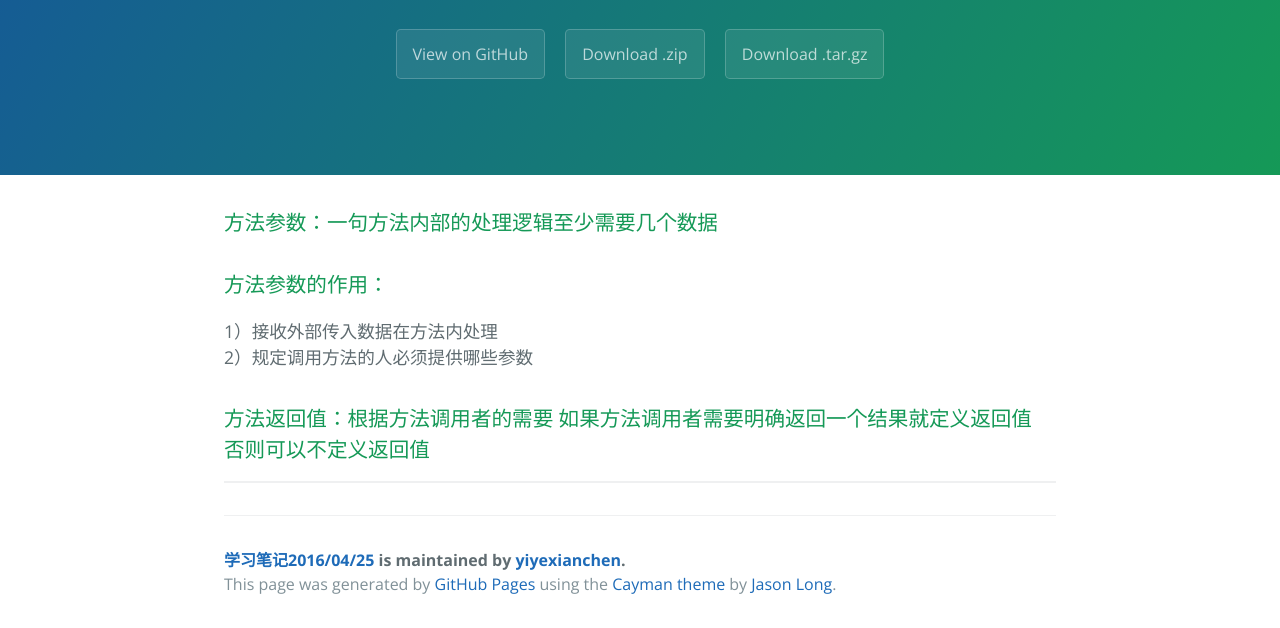
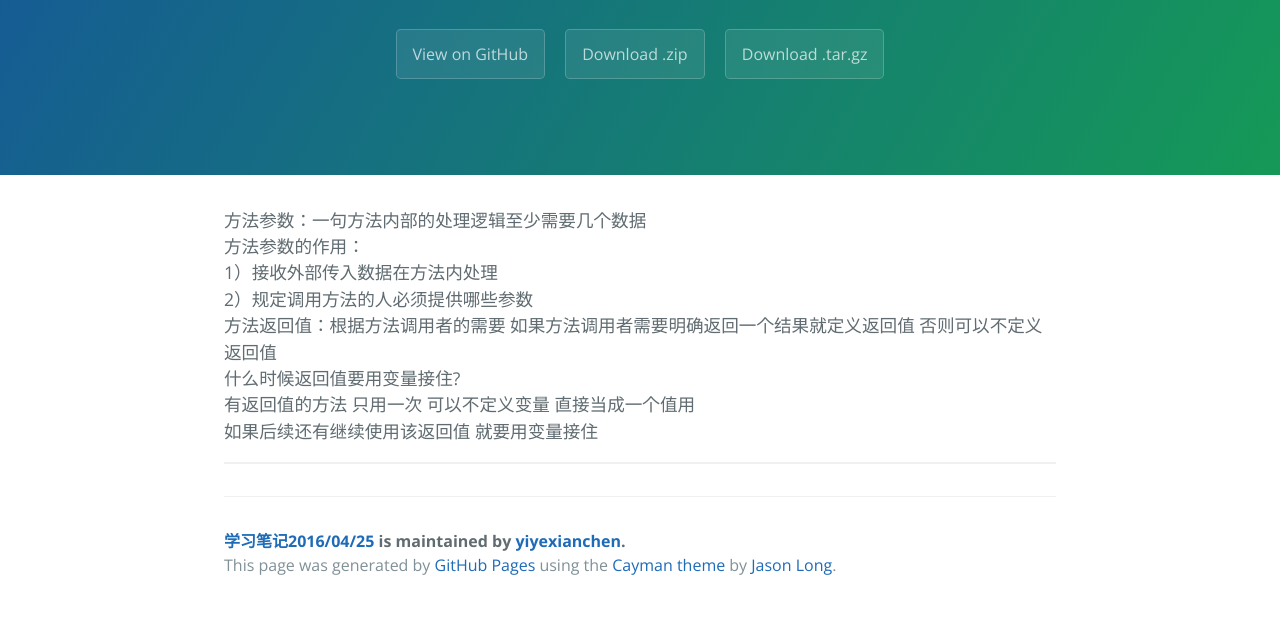
Before and after one commit to yiyexianchen/javascript3, a plain HTML site: page index.html in a window 1280 px wide. Shown: the part 208-836 px from the top of the page. Drawn offline with nearby package versions, Linux system fonts and the light colour scheme.

Commit message:
Create gh-pages branch via GitHub

```diff
--- a/index.html
+++ b/index.html
@@ -19,17 +19,14 @@
     </section>
 
     <section class="main-content">
-      <h3>
-<a id="方法参数一句方法内部的处理逻辑至少需要几个数据" class="anchor" href="#%E6%96%B9%E6%B3%95%E5%8F%82%E6%95%B0%E4%B8%80%E5%8F%A5%E6%96%B9%E6%B3%95%E5%86%85%E9%83%A8%E7%9A%84%E5%A4%84%E7%90%86%E9%80%BB%E8%BE%91%E8%87%B3%E5%B0%91%E9%9C%80%E8%A6%81%E5%87%A0%E4%B8%AA%E6%95%B0%E6%8D%AE" aria-hidden="true"><span aria-hidden="true" class="octicon octicon-link"></span></a>方法参数：一句方法内部的处理逻辑至少需要几个数据</h3>
-
-<h3>
-<a id="方法参数的作用" class="anchor" href="#%E6%96%B9%E6%B3%95%E5%8F%82%E6%95%B0%E7%9A%84%E4%BD%9C%E7%94%A8" aria-hidden="true"><span aria-hidden="true" class="octicon octicon-link"></span></a>方法参数的作用：</h3>
-
-<p>1）接收外部传入数据在方法内处理<br>
-2）规定调用方法的人必须提供哪些参数   </p>
-
-<h3>
-<a id="方法返回值根据方法调用者的需要-如果方法调用者需要明确返回一个结果就定义返回值-否则可以不定义返回值" class="anchor" href="#%E6%96%B9%E6%B3%95%E8%BF%94%E5%9B%9E%E5%80%BC%E6%A0%B9%E6%8D%AE%E6%96%B9%E6%B3%95%E8%B0%83%E7%94%A8%E8%80%85%E7%9A%84%E9%9C%80%E8%A6%81-%E5%A6%82%E6%9E%9C%E6%96%B9%E6%B3%95%E8%B0%83%E7%94%A8%E8%80%85%E9%9C%80%E8%A6%81%E6%98%8E%E7%A1%AE%E8%BF%94%E5%9B%9E%E4%B8%80%E4%B8%AA%E7%BB%93%E6%9E%9C%E5%B0%B1%E5%AE%9A%E4%B9%89%E8%BF%94%E5%9B%9E%E5%80%BC-%E5%90%A6%E5%88%99%E5%8F%AF%E4%BB%A5%E4%B8%8D%E5%AE%9A%E4%B9%89%E8%BF%94%E5%9B%9E%E5%80%BC" aria-hidden="true"><span aria-hidden="true" class="octicon octicon-link"></span></a>方法返回值：根据方法调用者的需要 如果方法调用者需要明确返回一个结果就定义返回值 否则可以不定义返回值</h3>
+      <p>方法参数：一句方法内部的处理逻辑至少需要几个数据<br>
+方法参数的作用：<br>
+1）接收外部传入数据在方法内处理<br>
+2）规定调用方法的人必须提供哪些参数<br>
+方法返回值：根据方法调用者的需要 如果方法调用者需要明确返回一个结果就定义返回值 否则可以不定义返回值<br>
+什么时候返回值要用变量接住?<br>
+有返回值的方法 只用一次 可以不定义变量 直接当成一个值用<br>
+如果后续还有继续使用该返回值 就要用变量接住    </p>
 
 <hr>
 
--- a/params.json
+++ b/params.json
@@ -1,6 +1,6 @@
 {
   "name": "学习笔记2016/04/25",
   "tagline": "技术博客",
-  "body": "### 方法参数：一句方法内部的处理逻辑至少需要几个数据     \r\n### 方法参数的作用：   \r\n1）接收外部传入数据在方法内处理    \r\n2）规定调用方法的人必须提供哪些参数   \r\n\r\n### 方法返回值：根据方法调用者的需要 如果方法调用者需要明确返回一个结果就定义返回值 否则可以不定义返回值   \r\n\r\n***\r\n",
+  "body": "方法参数：一句方法内部的处理逻辑至少需要几个数据     \r\n方法参数的作用：   \r\n1）接收外部传入数据在方法内处理    \r\n2）规定调用方法的人必须提供哪些参数   \r\n方法返回值：根据方法调用者的需要 如果方法调用者需要明确返回一个结果就定义返回值 否则可以不定义返回值  \r\n什么时候返回值要用变量接住?    \r\n有返回值的方法 只用一次 可以不定义变量 直接当成一个值用   \r\n如果后续还有继续使用该返回值 就要用变量接住    \r\n***\r\n",
   "note": "Don't delete this file! It's used internally to help with page regeneration."
 }
```
